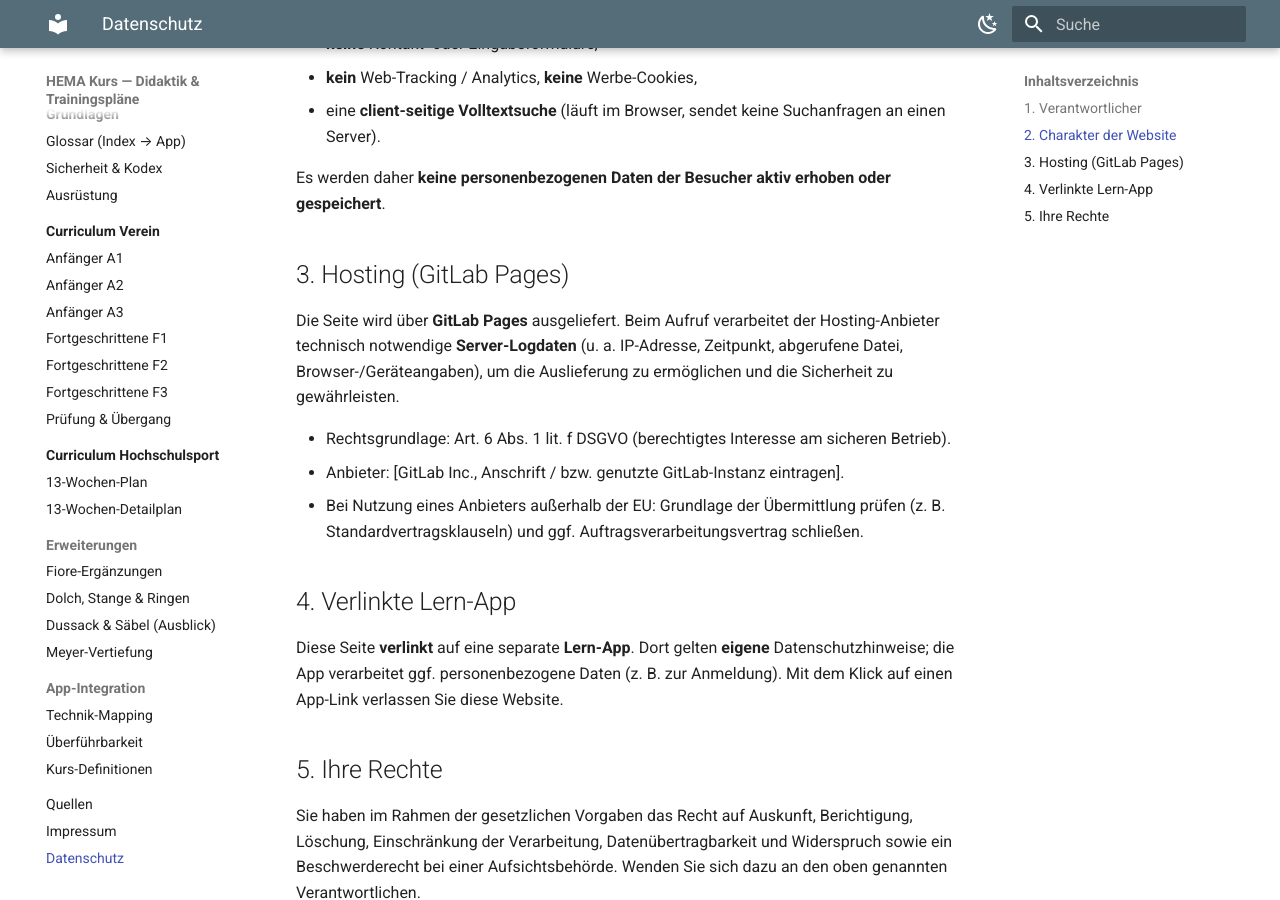
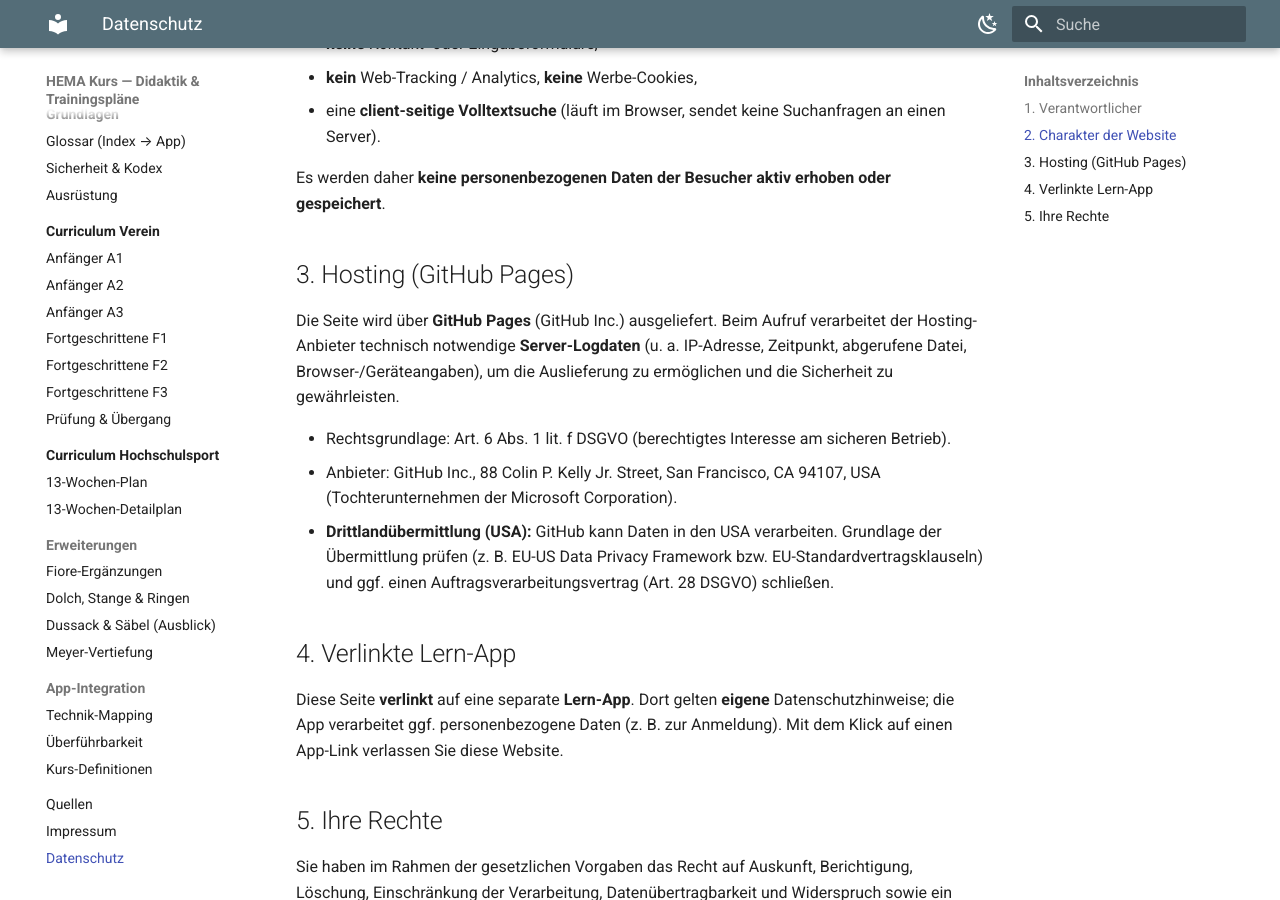
Before and after one commit to BenK3nobi/hema-konzepte, an MkDocs documentation site: the page built from docs/Datenschutz.md, in a window 1280 px wide and 900 px high, scrolled down 556 px. Built offline with MkDocs 1.6.1 and Material for MkDocs 9.7.7, drawn with Linux system fonts in a browser that asks for light colours.

Commit message:
Deployment von GitLab Pages auf GitHub Pages umgestellt
.gitlab-ci.yml entfernt; GitHub-Actions-Workflow (.github/workflows/deploy.yml)
mit upload-pages-artifact + deploy-pages ergänzt. Doku (CLAUDE.md) und
Datenschutz-Hosting-Abschnitt (GitHub Inc., USA / Drittlandhinweis) nachgezogen.

Co-Authored-By: Claude Opus 4.7 <noreply@anthropic.com>

```diff
--- a/docs/Datenschutz.md
+++ b/docs/Datenschutz.md
@@ -23,18 +23,21 @@ Dies ist eine **statische Website** (vorgenerierte HTML-Seiten). Sie enthält:
 Es werden daher **keine personenbezogenen Daten der Besucher aktiv erhoben oder
 gespeichert**.
 
-## 3. Hosting (GitLab Pages)
+## 3. Hosting (GitHub Pages)
 
-Die Seite wird über **GitLab Pages** ausgeliefert. Beim Aufruf verarbeitet der
-Hosting-Anbieter technisch notwendige **Server-Logdaten** (u. a. IP-Adresse,
-Zeitpunkt, abgerufene Datei, Browser-/Geräteangaben), um die Auslieferung zu
-ermöglichen und die Sicherheit zu gewährleisten.
+Die Seite wird über **GitHub Pages** (GitHub Inc.) ausgeliefert. Beim Aufruf
+verarbeitet der Hosting-Anbieter technisch notwendige **Server-Logdaten**
+(u. a. IP-Adresse, Zeitpunkt, abgerufene Datei, Browser-/Geräteangaben), um die
+Auslieferung zu ermöglichen und die Sicherheit zu gewährleisten.
 
 - Rechtsgrundlage: Art. 6 Abs. 1 lit. f DSGVO (berechtigtes Interesse am sicheren
   Betrieb).
-- Anbieter: [GitLab Inc., Anschrift / bzw. genutzte GitLab-Instanz eintragen].
-- Bei Nutzung eines Anbieters außerhalb der EU: Grundlage der Übermittlung prüfen
-  (z. B. Standardvertragsklauseln) und ggf. Auftragsverarbeitungsvertrag schließen.
+- Anbieter: GitHub Inc., 88 Colin P. Kelly Jr. Street, San Francisco, CA 94107,
+  USA (Tochterunternehmen der Microsoft Corporation).
+- **Drittlandübermittlung (USA):** GitHub kann Daten in den USA verarbeiten.
+  Grundlage der Übermittlung prüfen (z. B. EU-US Data Privacy Framework bzw.
+  EU-Standardvertragsklauseln) und ggf. einen Auftragsverarbeitungsvertrag
+  (Art. 28 DSGVO) schließen.
 
 ## 4. Verlinkte Lern-App
 
```
Also changed, not shown: .gitlab-ci.yml (deleted, +0 -15 lines), CLAUDE.md (+3 -3 lines), 1 other file.
